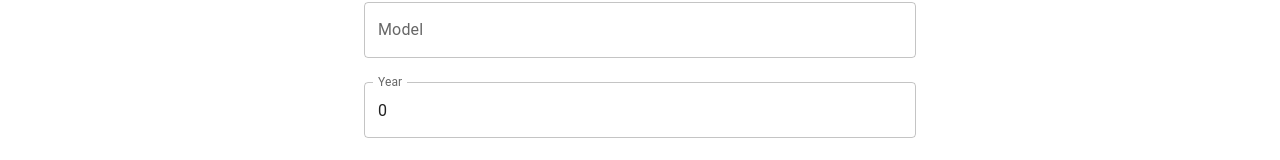
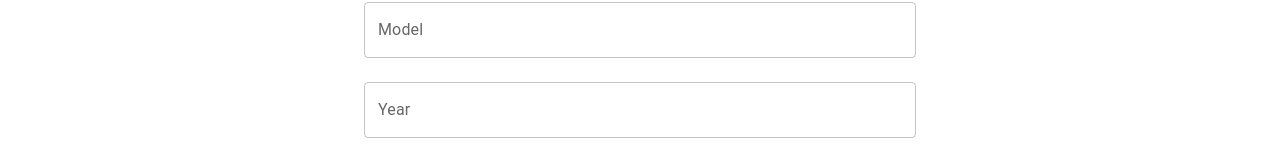
Before and after one commit to petrunov/fe-cars, a React (Vite) app: page /new in a window 1280 px wide. Shown: the part 238-398 px from the top of the page. Built offline with nearby package versions, Linux system fonts and the light colour scheme; sample sign-in values are in the browser's storage.

Commit message:
Added datepicker

```diff
--- a/package.json
+++ b/package.json
@@ -18,9 +18,12 @@
     "@mui/icons-material": "^5.16.1",
     "@mui/material": "^5.16.1",
     "@mui/system": "^5.16.1",
+    "@mui/x-date-pickers": "^5.0.0",
+    "@types/date-fns": "^2.6.0",
     "@types/react-router-dom": "^5.3.3",
     "@types/yup": "^0.32.0",
     "autoprefixer": "^10.4.19",
+    "date-fns": "^2.23.0",
     "formik": "^2.4.6",
     "postcss": "^8.4.39",
     "react": "^18.3.1",
--- a/src/components/CarForm.tsx
+++ b/src/components/CarForm.tsx
@@ -1,4 +1,3 @@
-import React from 'react';
 import { Link as RouterLink } from 'react-router-dom';
 import {
   TextField,
@@ -9,6 +8,8 @@ import {
   Alert,
 } from '@mui/material';
 import { useFormik } from 'formik';
+import { LocalizationProvider, DatePicker } from '@mui/x-date-pickers';
+import { AdapterDateFns } from '@mui/x-date-pickers/AdapterDateFns';
 import { Car } from '../interfaces/Car';
 import carValidationSchema from '../utils/validationSchemas';
 
@@ -22,7 +23,7 @@ function CarForm({ initialData, onSubmit }: CarFormProps) {
     initialValues: {
       make: '',
       model: '',
-      year: 0,
+      year: null,
       engine: '',
       type: '',
       gearbox: '',
@@ -77,17 +78,28 @@ function CarForm({ initialData, onSubmit }: CarFormProps) {
             error={formik.touched.model && Boolean(formik.errors.model)}
             helperText={formik.touched.model && formik.errors.model}
           />
+          <LocalizationProvider dateAdapter={AdapterDateFns}>
+            <DatePicker
+              views={['year']}
+              label="Year"
+              minDate={new Date(1885, 0, 1)}
+              maxDate={new Date(2024, 11, 31)}
+              value={formik.values.year}
+              onChange={(value) =>
+                formik.setFieldValue('year', value?.getFullYear() || '')
+              }
+              renderInput={(params) => (
                 <TextField
+                  {...params}
                   name="year"
-            label="Year"
+                  margin="normal"
                   fullWidth
-            type="number"
-            value={formik.values.year}
-            onChange={formik.handleChange}
-            margin="normal"
                   error={formik.touched.year && Boolean(formik.errors.year)}
                   helperText={formik.touched.year && formik.errors.year}
                 />
+              )}
+            />
+          </LocalizationProvider>
           <TextField
             name="engine"
             label="Engine"
```
Also changed, not shown: 1 other file (tests, documents, lock files or other folders). Lines whose indentation alone changed are shown as unchanged.
